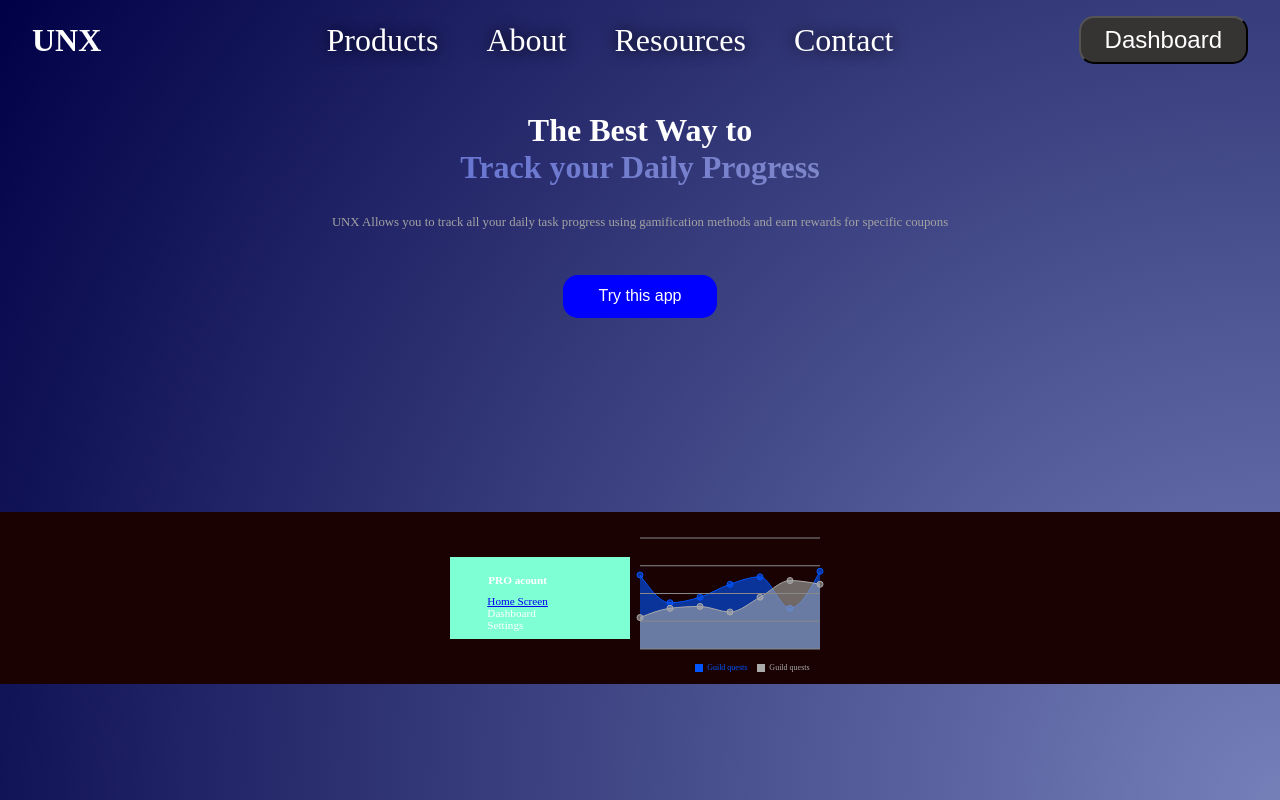
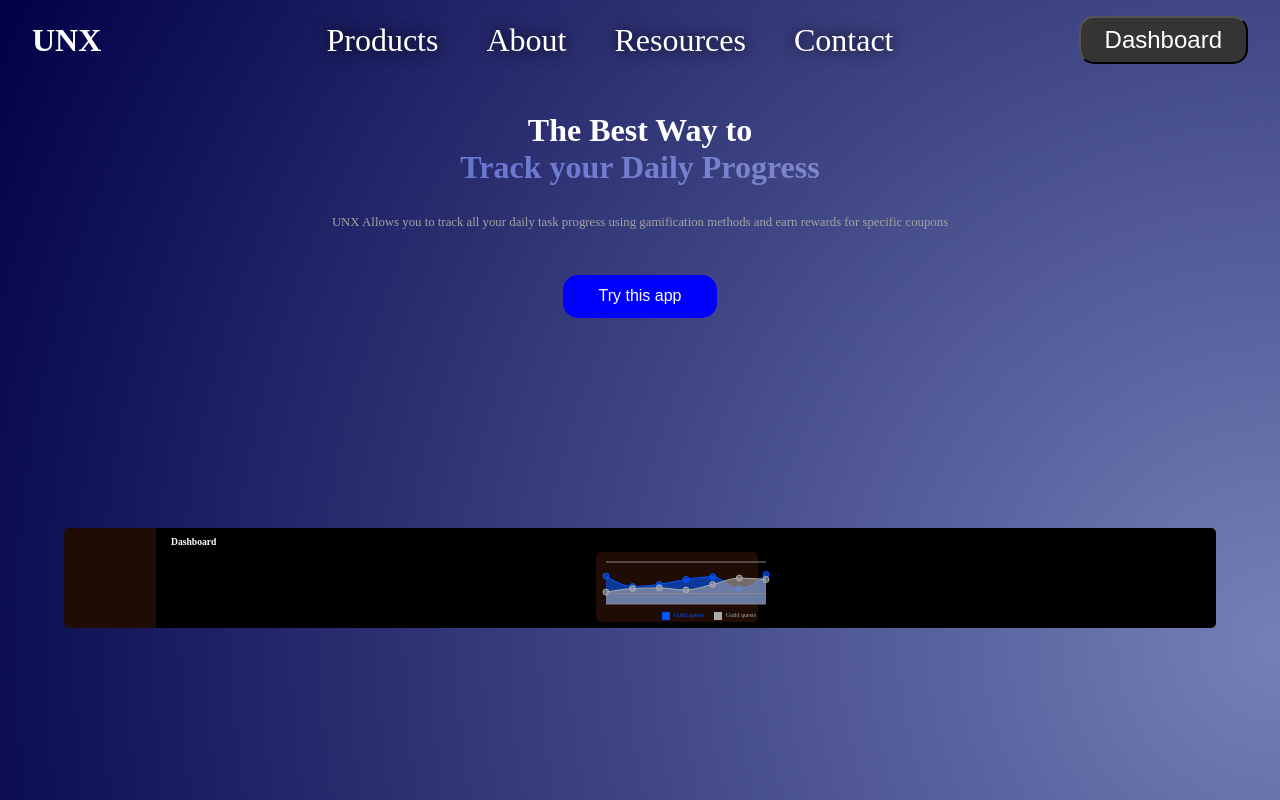
Before and after one commit to Khabub/webdev-learning-slick, a React (Create React App) app: page / in a window 1280 px wide. Built offline with nearby package versions, Linux system fonts and the light colour scheme.

Commit message:
working on dashboard

```diff
--- a/src/App.css
+++ b/src/App.css
@@ -1,9 +1,8 @@
 body {
   margin: 0;
   padding: 0;
-  height: 100vh;
   width: 100vw;
-  overflow: hidden;
+  overflow-x: hidden;
 
   background: rgb(75, 91, 170);
   background: radial-gradient(
--- a/src/App.js
+++ b/src/App.js
@@ -2,8 +2,8 @@ import "./App.css";
 import { Fragment, useEffect, useState } from "react";
 import Navigation from "./components/Layout/Navigation";
 import Pages from "./components/Layout/Pages";
-import Dashboard from "./components/Layout/Dashboard";
 import MenuHam from "./components/Layout/MenuHam";
+import PagesDashboard from "./components/Layout/Pages_Dashboard";
 
 
 function App() {
@@ -32,7 +32,7 @@ function App() {
       {toggleMenu && <MenuHam onClose={closeMenu} />}
       <Navigation onShow={hamMenu}/>
       <Pages />
-      <Dashboard />
+      <PagesDashboard />
     </Fragment>
   );
 }
--- a/src/components/Layout/Dashboard.module.css
+++ /dev/null
@@ -1,37 +0,0 @@
-.container {
-  color: #fff;
-  background-color: rgb(26, 2, 2);
-  display: flex;
-  flex-direction: row;
-  justify-content:center;
-  align-items: center;
-  width: 100vw;
-  padding: 1rem 0;
-}
-
-.dashboard {
-  padding: 0;
-  margin: 0;
-}
-
-.dashLeft {
-  display: flex;
-  flex-direction: column;
-  background-color: aquamarine;
-  padding: 0.5rem 3rem 0.5rem 0.2rem;
-  width: 40%;
-  overflow: hidden;
-  align-items: center;
-  flex-basis: 10%;
-}
-
-.dashLeft h2 {
-  font-size: 0.7rem;
-}
-
-.dashLeft ul {
-  font-size: 0.7rem;
-  list-style-type: none;
-  margin: 0;
-  padding: 0;
-}
--- /dev/null
+++ b/src/components/Layout/Pages_Dashboard.js
@@ -0,0 +1,18 @@
+import React from "react";
+import DashboardPage from "../../pages_dashboard/Dashboard_page";
+// import avatar from "../../assets/avatar.png";
+import classes from "./Pages_Dashboard.module.css";
+
+const PagesDashboard = () => {
+  return (
+    <div className={classes.container}>
+      <div className={classes.dashLeft}></div>
+
+      <div className={classes.dashRight}>
+        <DashboardPage />
+      </div>
+    </div>
+  );
+};
+
+export default PagesDashboard;
--- /dev/null
+++ b/src/components/Layout/Pages_Dashboard.module.css
@@ -0,0 +1,26 @@
+.container {
+  display: flex;
+  justify-content:space-around;
+  width: 90vw;
+  padding: 0;
+  margin: 1rem auto;
+  height: 100px;
+}
+
+.dashLeft {
+  background-color: rgb(31, 12, 5);
+  width: 100px;
+  border-top-left-radius: 5px;
+  border-bottom-left-radius: 5px;
+}
+
+.dashRight {
+  background-color: rgb(0, 0, 0);
+  width: 100%;
+  display: flex;
+  justify-content: center;
+  align-items: flex-end;
+  border-top-right-radius: 5px;
+  border-bottom-right-radius: 5px;
+  position: relative;
+}
--- a/src/components/Layout/Dashboard.js
+++ b/src/pages_dashboard/Dashboard_page.js
@@ -1,5 +1,5 @@
 import React from "react";
-import classes from "./Dashboard.module.css";
+import classes from "./Dashboard_page.module.css";
 
 import {
   AreaChart,
@@ -49,24 +49,14 @@ const data = [
   },
 ];
 
-const Dashboard = () => {
+const DashboardPage = () => {
   return (
-    <div className={classes.container}>
-      <div className={classes.dashLeft}>
-        <h2>PRO acount</h2>
-        <ul>
-          <li>
-            <a href="#test">Home Screen</a>
-          </li>
-          <li>Dashboard</li>
-          <li>Settings</li>
-        </ul>
-      </div>
+    <div>
+      <h4 className={classes.dashName}>Dashboard</h4>
       <div className={classes.dashboard}>
-
         <AreaChart
-          width={200}
-          height={140}
+          width={180}
+          height={70}
           data={data}
           margin={{ top: 10, left: 10, bottom: 10, right: 10 }}
         >
@@ -91,30 +81,18 @@ const Dashboard = () => {
           <CartesianGrid stroke="#888" vertical={false} />
           <XAxis hide={true} />
           <YAxis hide={true} />
-          <Tooltip offset={20} stroke="#000" />
+          <Tooltip offset={20} stroke="#000" wrapperStyle={{ fontSize: 6 }} />
           <Legend
             layout="horizontal"
             align="right"
-            wrapperStyle={{ top: 135, fontSize: 8 }}
+            wrapperStyle={{ top: 60, fontSize: 6 }}
             iconType="square"
             iconSize={8}
           />
         </AreaChart>
-
       </div>
     </div>
   );
 };
 
-export default Dashboard;
-
-// <XAxis dataKey="name" stroke="#fff" tickMargin={10} />
-// <YAxis
-//   label={{
-//     angle: -90,
-//     position: "insideBottomLeft",
-//     fill: "#fff",
-//   }}
-//   tickMargin={10}
-//   stroke="#fff"
-// />
+export default DashboardPage;
--- /dev/null
+++ b/src/pages_dashboard/Dashboard_page.module.css
@@ -0,0 +1,15 @@
+.dashboard {
+  background-color: rgb(31, 12, 5);
+  width: 90%;
+  height: 70%;
+  margin-bottom: 0.4rem;
+  border-radius: 5px;
+}
+
+.dashName {
+  position: absolute;
+  font-size: 0.6rem;
+  left: 15px;
+  top: -5px;
+  color: #fff;
+}
```
Also changed, not shown: src/assets/avatar.png (added).
